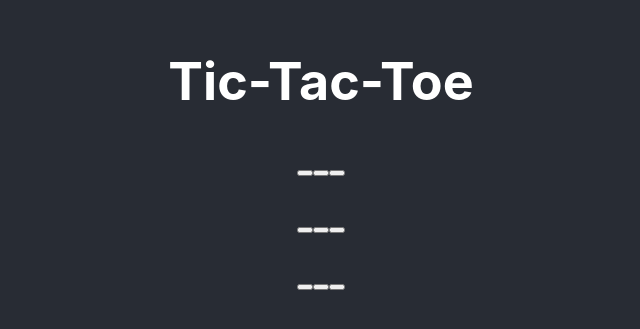
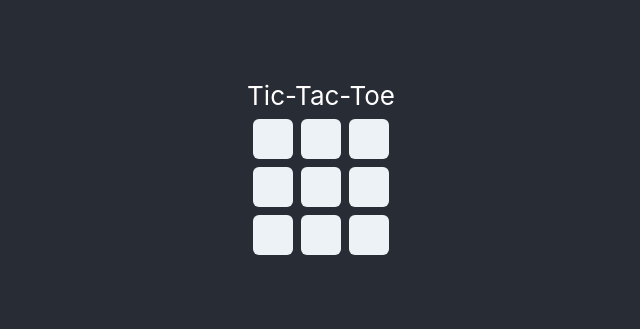
Before and after one commit to shinichi-teshirogi/tic-tac-toe, a React (Create React App) app: page / in a window 1280 px wide. Shown: the part 233-562 px from the top of the page, without its empty margins (319-959 px from the left). Built offline with nearby package versions, Linux system fonts and the light colour scheme.

Commit message:
Add chakra-ui

```diff
--- a/package.json
+++ b/package.json
@@ -3,6 +3,9 @@
   "version": "0.1.0",
   "private": true,
   "dependencies": {
+    "@chakra-ui/react": "^2.8.2",
+    "@emotion/react": "^11.13.0",
+    "@emotion/styled": "^11.13.0",
     "@testing-library/jest-dom": "^5.17.0",
     "@testing-library/react": "^13.4.0",
     "@testing-library/user-event": "^13.5.0",
@@ -10,6 +13,7 @@
     "@types/node": "^16.18.105",
     "@types/react": "^18.3.3",
     "@types/react-dom": "^18.3.0",
+    "framer-motion": "^11.3.28",
     "react": "^18.3.1",
     "react-dom": "^18.3.1",
     "react-scripts": "5.0.1",
--- a/src/App.tsx
+++ b/src/App.tsx
@@ -2,14 +2,17 @@ import React from 'react';
 import logo from './logo.svg';
 import './App.css';
 import { MainView } from './views/MainView';
+import { ChakraProvider } from '@chakra-ui/react';
 
 function App() {
   return (
-    <div className="App">
-      <header className="App-header">
-        <MainView />
-      </header>
-    </div>
+    <ChakraProvider>
+      <div className="App">
+        <header className="App-header">
+          <MainView />
+        </header>
+      </div>
+    </ChakraProvider>
   );
 }
 
--- a/src/components/Cell.tsx
+++ b/src/components/Cell.tsx
@@ -1,3 +1,4 @@
+import { Button } from "@chakra-ui/react"
 import { CellText } from "../types/CellText"
 
 type Props = {
@@ -7,8 +8,8 @@ type Props = {
 
 export const Cell = ({ text, onClick }: Props) => {
     return (
-        <button onClick={onClick}>
+        <Button m={1} onClick={onClick} textColor={text == 'O' ? 'red' : 'blue'}>
             {text}
-        </button>
+        </Button>
     )
 }
--- a/src/views/MainView.tsx
+++ b/src/views/MainView.tsx
@@ -1,6 +1,7 @@
 import React, { useState } from "react"
 import { Cell } from "../components/Cell";
 import { CellText } from "../types/CellText";
+import { Box } from "@chakra-ui/react";
 
 export const MainView = () => {
     const [isFirst, setIsFirst] = useState(true)
@@ -10,23 +11,23 @@ export const MainView = () => {
     }
 
     return (
-        <div>
+        <Box>
             <h1>Tic-Tac-Toe</h1>
-            <p>
+            <Box>
                 <Cell text={cells[0]} onClick={() => cellClick(0)} />
                 <Cell text={cells[1]} onClick={() => cellClick(1)} />
                 <Cell text={cells[2]} onClick={() => cellClick(2)} />
-            </p>
-            <p>
+            </Box>
+            <Box>
                 <Cell text={cells[3]} onClick={() => cellClick(3)} />
                 <Cell text={cells[4]} onClick={() => cellClick(4)} />
                 <Cell text={cells[5]} onClick={() => cellClick(5)} />
-            </p>
-            <p>
+            </Box>
+            <Box>
                 <Cell text={cells[6]} onClick={() => cellClick(6)} />
                 <Cell text={cells[7]} onClick={() => cellClick(7)} />
                 <Cell text={cells[8]} onClick={() => cellClick(8)} />
-            </p>
-        </div>
+            </Box>
+        </Box>
     )
 }
```
Also changed, not shown: 1 other file (tests, documents, lock files or other folders).
